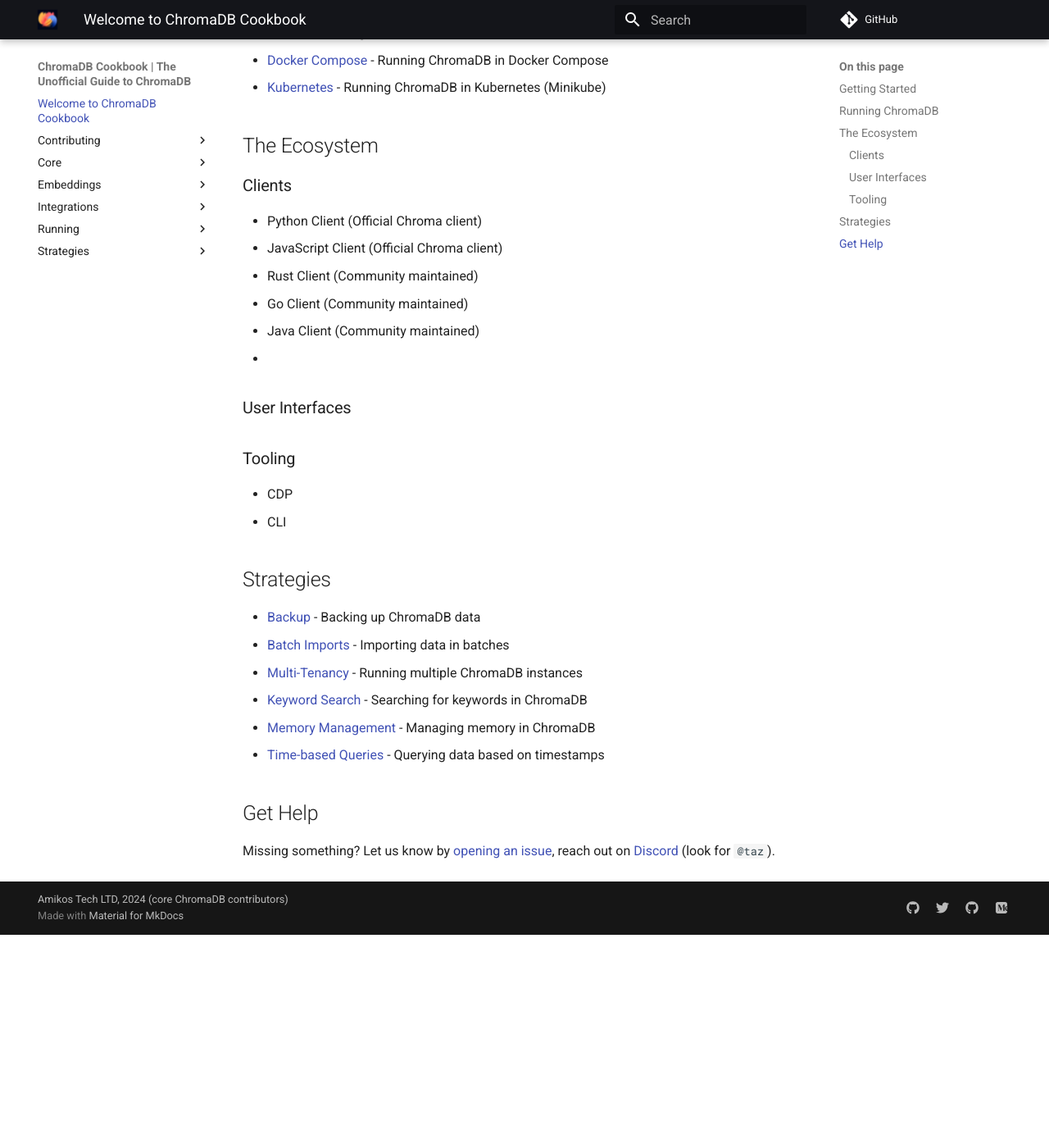
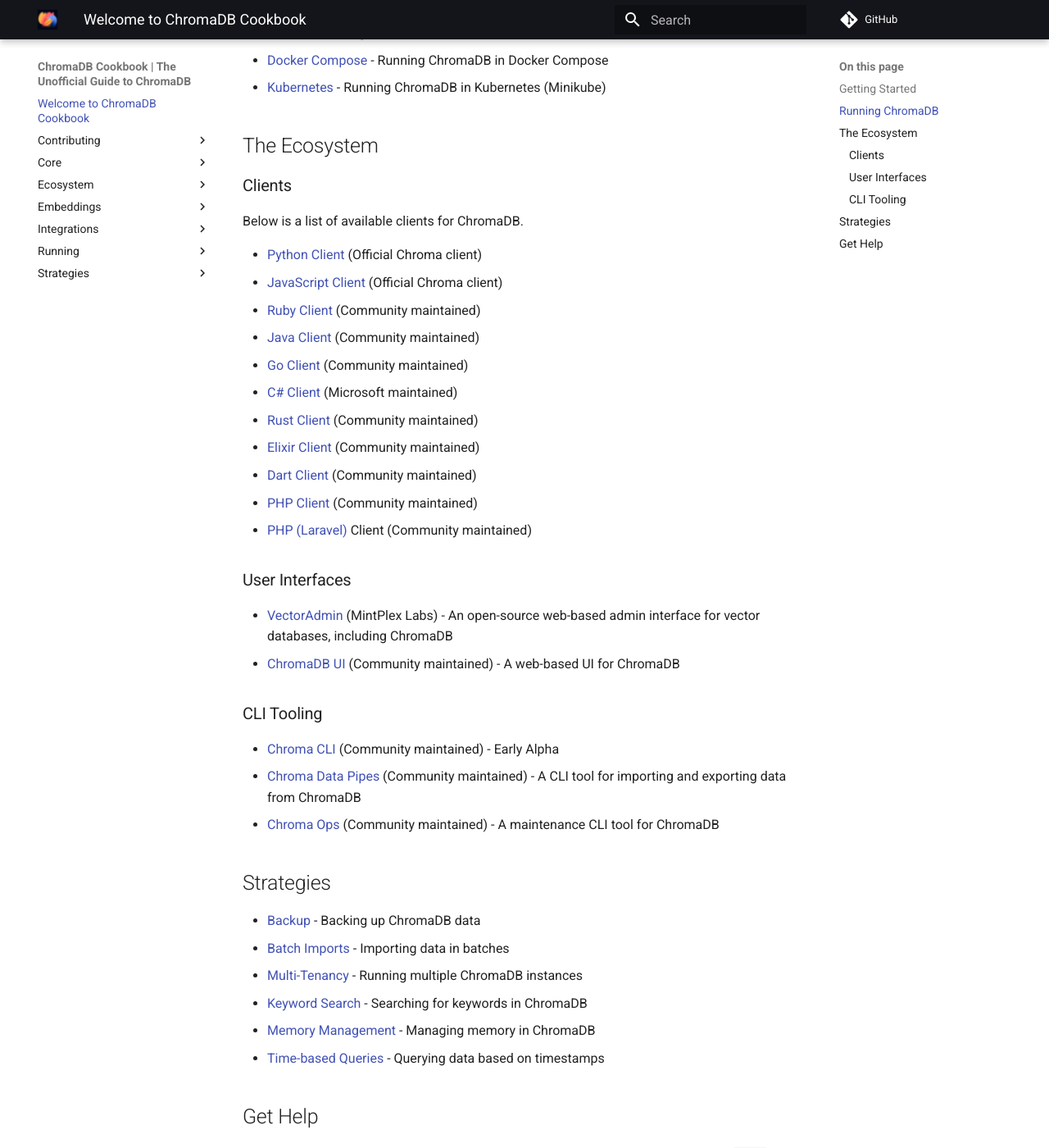
Before and after one commit to amikos-tech/chroma-cookbook, an MkDocs documentation site: the page built from docs/index.md, in a window 1280 px wide and 1400 px high, scrolled down 637 px. Shown: the whole window at 82% size. Built offline with MkDocs 1.6.1 and Material for MkDocs 9.7.7, drawn with Linux system fonts in a browser that asks for light colours; comment, search, counter and statistics services are not loaded; before the commit the page ends 1777 px from its top, so only the background shows below that.

Commit message:
feat: Updated ecosystem links + client info for python and JS

```diff
--- a/docs/index.md
+++ b/docs/index.md
@@ -27,21 +27,32 @@
 
 ### Clients
 
-- Python Client (Official Chroma client)
-- JavaScript Client (Official Chroma client)
-- Rust Client (Community maintained)
-- Go Client (Community maintained)
-- Java Client (Community maintained)
--
+Below is a list of available clients for ChromaDB.
+
+- [Python Client](ecosystem/clients.md#python) (Official Chroma client)
+- [JavaScript Client](ecosystem/clients.md#javascript) (Official Chroma client)
+- [Ruby Client](ecosystem/clients.md#ruby-client) (Community maintained)
+- [Java Client](ecosystem/clients.md#java-client) (Community maintained)
+- [Go Client](ecosystem/clients.md#go-client) (Community maintained)
+- [C# Client](ecosystem/clients.md#c-client) (Microsoft maintained)
+- [Rust Client](ecosystem/clients.md#rust-client) (Community maintained)
+- [Elixir Client](ecosystem/clients.md#elixir-client) (Community maintained)
+- [Dart Client](ecosystem/clients.md#dart-client) (Community maintained)
+- [PHP Client](ecosystem/clients.md#php-client) (Community maintained)
+- [PHP (Laravel)](ecosystem/clients.md#php-laravel-client) Client (Community maintained)
 
 ### User Interfaces
 
-### Tooling
+- [VectorAdmin](https://github.com/Mintplex-Labs/vector-admin) (MintPlex Labs) - An open-source web-based admin
+  interface for vector databases, including ChromaDB
+- [ChromaDB UI](https://github.com/thakkaryash94/chroma-ui) (Community maintained) - A web-based UI for ChromaDB
 
-- CDP
-- CLI
+### CLI Tooling
 
-
+- [Chroma CLI](https://github.com/amikos-tech/chroma-cli) (Community maintained) - Early Alpha
+- [Chroma Data Pipes](https://github.com/amikos-tech/chromadb-data-pipes) (Community maintained) - A CLI tool for
+  importing and exporting data from ChromaDB
+- [Chroma Ops](https://github.com/amikos-tech/chromadb-ops) (Community maintained) - A maintenance CLI tool for ChromaDB
 
 ## Strategies
 
@@ -52,7 +63,7 @@
 - [Memory Management](strategies/memory-management.md) - Managing memory in ChromaDB
 - [Time-based Queries](strategies/time-based-queries.md) - Querying data based on timestamps
 
-
 ## Get Help
 
-Missing something? Let us know by [opening an issue](https://github.com/amikos-tech/chroma-cookbook/issues/new), reach out on [Discord](https://discord.gg/MMeYNTmh3x) (look for `@taz`).
+Missing something? Let us know by [opening an issue](https://github.com/amikos-tech/chroma-cookbook/issues/new), reach
+out on [Discord](https://discord.gg/MMeYNTmh3x) (look for `@taz`).
```
Also changed, not shown: docs/ecosystem/clients.md (added).
